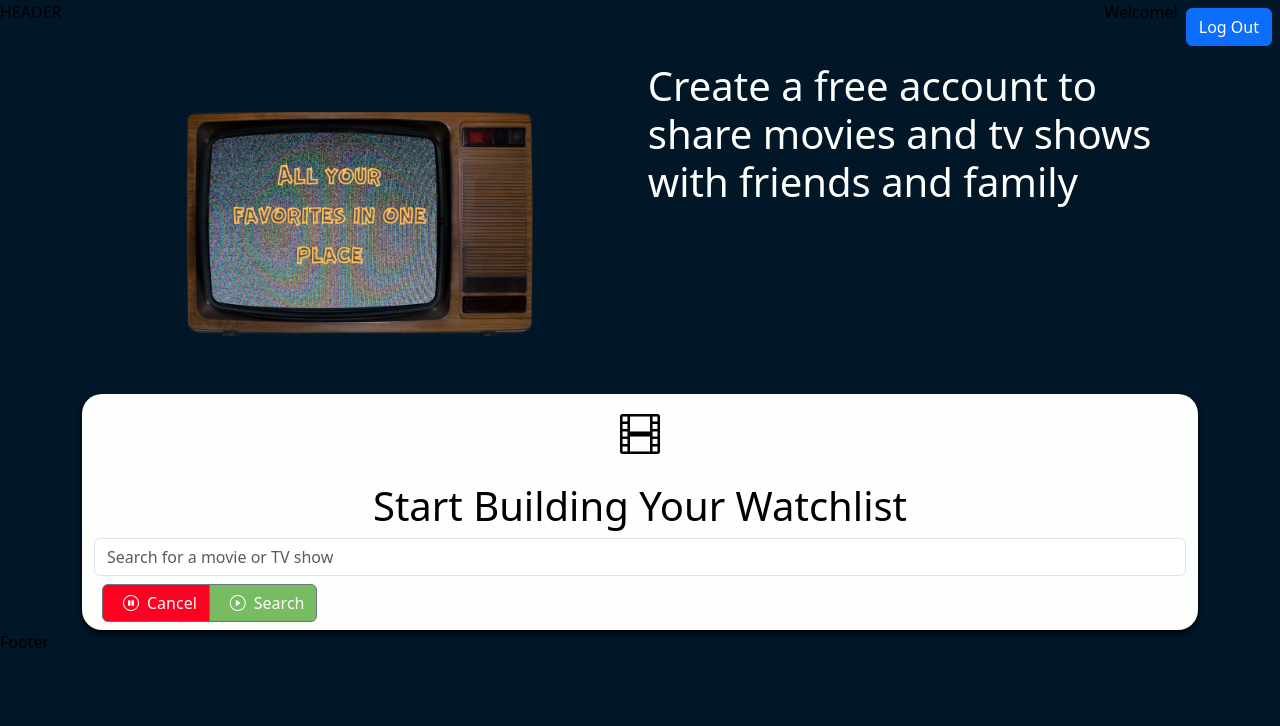
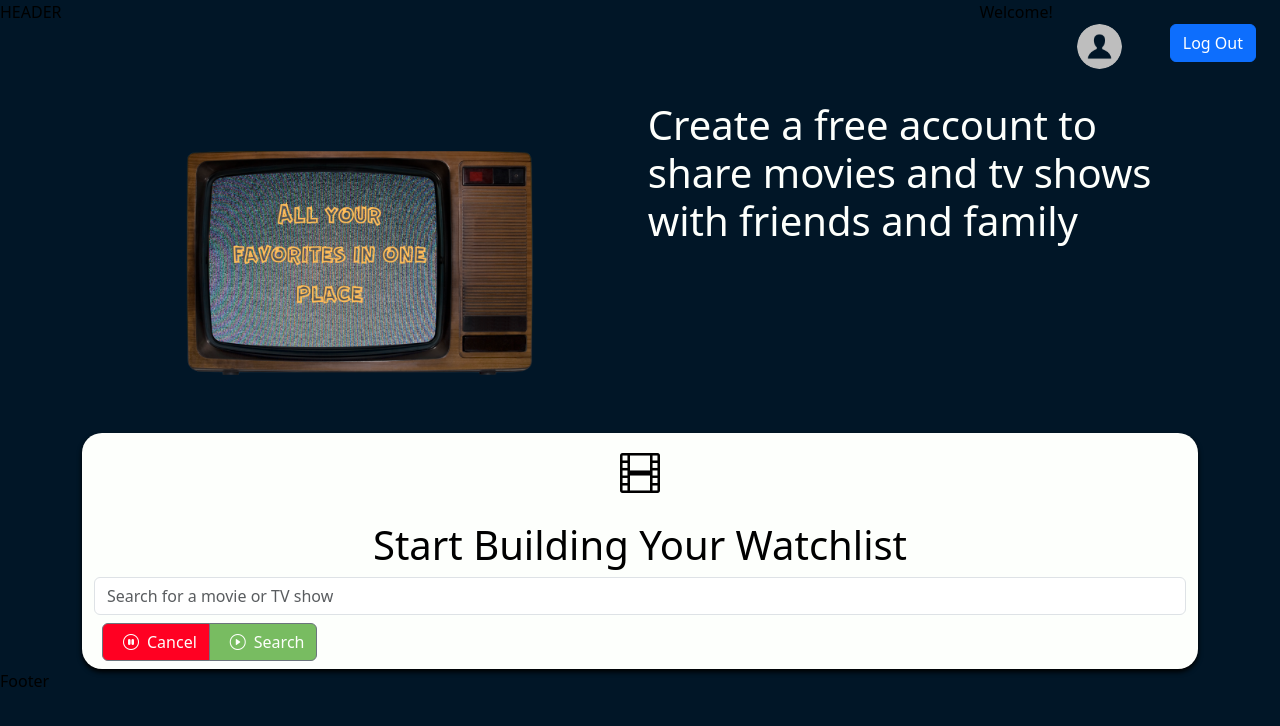
Before and after one commit to lindsay-terry/watchlist, a React (Vite) app in the folder client/: page / in a window 1280 px wide. Shown: the top 726 px of the page. Built offline with nearby package versions, Linux system fonts and the light colour scheme; sample sign-in values are in the browser's storage.

Commit message:
Adds default avatar and ensures user profile is only available when logged in

```diff
--- a/client/src/Routing.jsx
+++ b/client/src/Routing.jsx
@@ -3,6 +3,7 @@ import { createBrowserRouter } from "react-router-dom";
 import App from './App';
 import Error from './endpoints/Error';
 import Home from './endpoints/Home';
+import UserProfile from './endpoints/UserProfile';
 
 
 const router = createBrowserRouter([
@@ -15,6 +16,10 @@ const router = createBrowserRouter([
                 index: true,
                 element: <Home />
             },
+            {
+                path: '/profile',
+                element: <UserProfile />
+            },
         ]
     }
 ]);
--- a/client/src/components/Header.jsx
+++ b/client/src/components/Header.jsx
@@ -2,11 +2,19 @@ import SignUp from '../components/SignUp';
 import Login from '../components/Login';
 import LogOut from '../components/LogOut';
 import AuthService from '../utils/auth';
-
+import Image from 'react-bootstrap/Image';
+import { Link } from 'react-router-dom';
 // import Button from 'react-bootstrap/Button';
 
 export default function Header() {
-    console.log('Is logged in:', AuthService.loggedIn());
+    const styles={
+        avatar: {
+            height: '45px',
+        }
+    }
+
+
+    // console.log('Is logged in:', AuthService.loggedIn());
 
     return (
         <div className='d-flex justify-content-between'>
@@ -17,7 +25,11 @@ export default function Header() {
                 {AuthService.loggedIn() ? (
                     <div className='d-flex'>
                         <p>Welcome!</p>
+                        <Link to="/profile">
+                            <Image roundedCircle src="../../images/default-avatar-icon.png" className="m-4" style={styles.avatar} />
+                        </Link>
                         <LogOut />
+                        {/* <Button></Button> */}
                     </div>
                 ) : (
                     <>
--- a/client/src/components/LogOut.jsx
+++ b/client/src/components/LogOut.jsx
@@ -9,7 +9,7 @@ export default function LogOut() {
 
     return (
         <div>
-            <Button onClick={handleLogout} className='m-2'>Log Out</Button>
+            <Button onClick={handleLogout} className='m-4'>Log Out</Button>
         </div>
     )
 }
--- /dev/null
+++ b/client/src/endpoints/UserProfile.jsx
@@ -0,0 +1,29 @@
+import AuthService from '../utils/auth';
+import { useNavigate } from 'react-router-dom';
+import { useEffect } from 'react';
+import Container from 'react-bootstrap/Container';
+import Row from 'react-bootstrap/Row';
+import Col from 'react-bootstrap/Col';
+
+
+export default function UserProfile() {
+    const navigate = useNavigate();
+
+    // If user is logged out or logs out while on /profile, redirect to homepage
+    useEffect(() => {
+        if (!AuthService.loggedIn()) {
+            navigate('/');
+        }
+    }, [navigate]);
+
+    return (
+        <Container>
+            <Row>
+                <Col xs={12} s={12} md={6} lg={6}>
+
+                </Col>
+            </Row>
+            {/* <p> USER PROFILE</p> */}
+        </Container>
+    )
+}
```
Also changed, not shown: client/public/images/default-avatar-icon.png (added).
